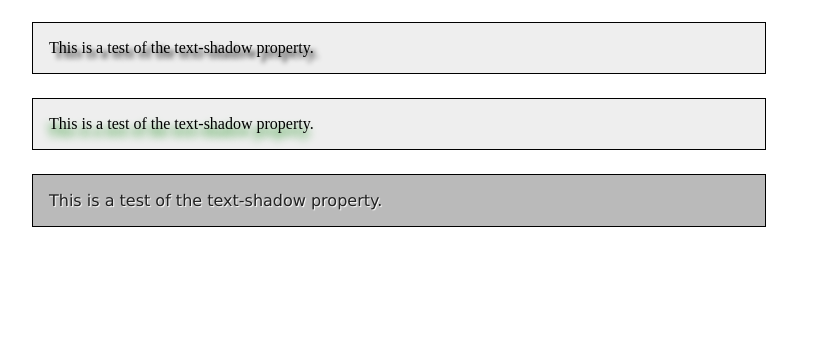
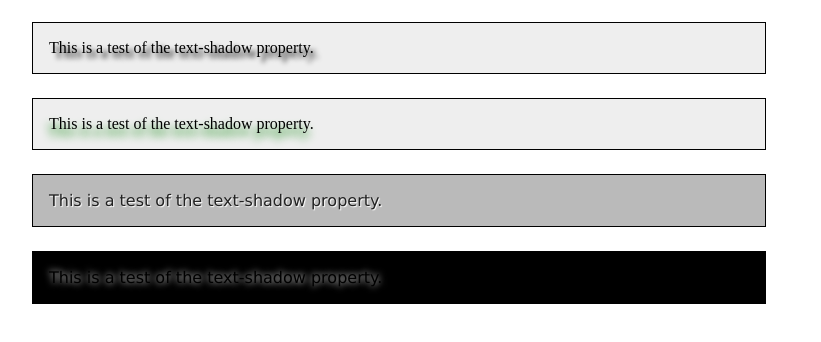
Before and after one commit to jpfinley/css3-stuff, a plain HTML site: page text-shadow.html in a window 1280 px wide. Shown: the part 100-442 px from the top of the page, without its empty margins (0-821 px from the left). Drawn offline with Linux system fonts and the light colour scheme.

Commit message:
adds the text-shadow examples

```diff
--- a/css3-stuff.css
+++ b/css3-stuff.css
@@ -140,8 +140,15 @@
 }
 
 #three {
-  font-family: "Lucida Grande";
+  font-family: "Lucida Grande", "Trebuchet MS";
   color: #222222;
 	background-color: #BABABA;
   text-shadow: 1px 1px 1px #FFFFFF;
 }
+
+#four {
+  font-family: "Lucida Grande", "Trebuchet MS";
+  color: #000000;
+	background-color: #000000;
+  text-shadow: 0px 0px 7px #FFFFFF;
+}
--- a/text-shadow.html
+++ b/text-shadow.html
@@ -16,6 +16,7 @@
     <div class="text-shadow-example" id="one">This is a test of the text-shadow property.</div>
     <div class="text-shadow-example" id="two">This is a test of the text-shadow property.</div>
     <div class="text-shadow-example" id="three">This is a test of the text-shadow property.</div>
+    <div class="text-shadow-example" id="four">This is a test of the text-shadow property.</div>
   </div>
 </body>
 </body>
```
